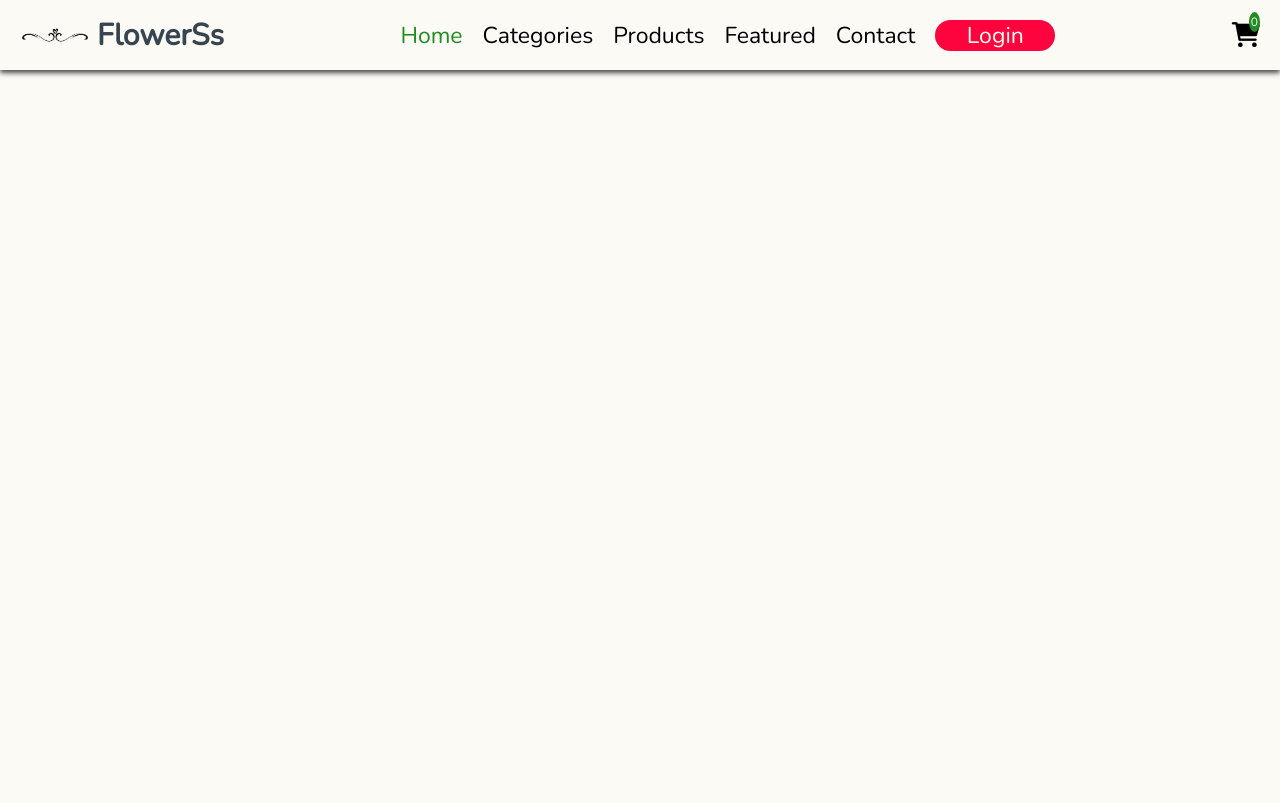
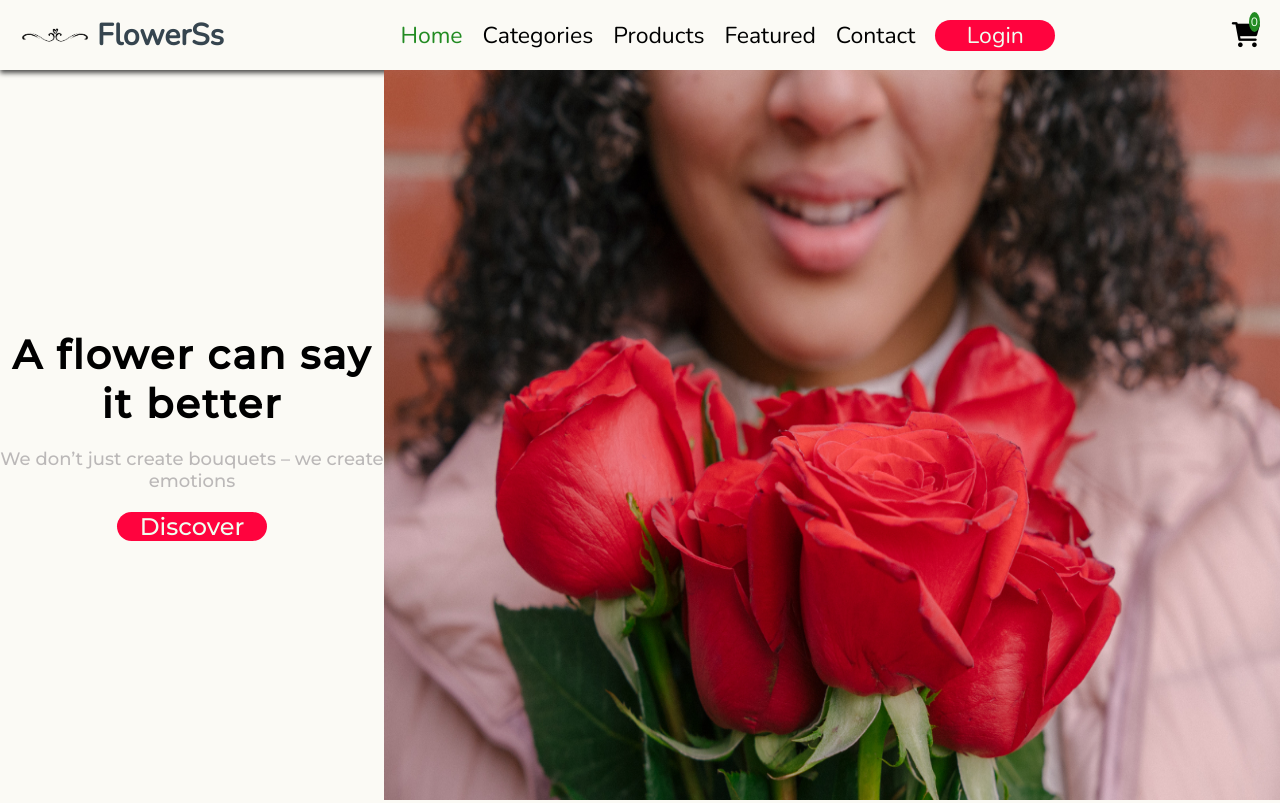
Before and after one commit to greatAlhazen/express-flower-shop, a Node server app: page /home/ in a window 1280 px wide. Before the commit the page ends 77 px from the top, so only its background shows below. Run offline with Node 20, Linux system fonts and the light colour scheme.

Commit message:
create home section

```diff
--- a/public/css/head.css
+++ b/public/css/head.css
@@ -3,6 +3,7 @@
     --soft-white: #FBFAF5;
     --honeydew:#F0FFF0;
     --secondary-color:#228B22;
+    --gray:rgb(187, 184, 184);
     --charcoal:#36454F;
     --vampire-black:#080808;
     --box-shadow:0 3px 5px rgba(0,0,0,0.7);
@@ -49,6 +50,7 @@ a{
 .btn:hover{
     transform: translateY(.2rem);
     background: var(--secondary-color);
+    color:var(--charcoal);
 }
 
 header{
@@ -88,7 +90,7 @@ header{
     font-size:2.3rem;
 }
 
-.navListItem .active,.navListItem a:hover{
+.navListItem .active,.navListItem #links:hover{
     color:var(--secondary-color);
 }
 
@@ -152,10 +154,12 @@ header{
         position: absolute;
         width:100%;
         top:7rem;
+        left:0;
         display: none;
         align-items: center;
         justify-content: center;
         flex-direction: column;
+        background-color: var(--honeydew);
     }
 
     .navList.active{
--- /dev/null
+++ b/public/css/home.css
@@ -0,0 +1,76 @@
+.home{
+    display: flex;
+    width: 100%;
+}
+
+.homeContent{
+    width:30%;
+    display: flex;
+    align-items: center;
+    justify-content: center;
+    flex-direction: column;
+    gap:2rem;
+}
+
+.homeContentHeading{
+    font-size:4rem;
+    letter-spacing: .2rem;
+    text-align: center;
+}
+
+.homeContentDesc{
+    font-size:1.8rem;
+    color:var(--gray);
+    text-align: center;
+}
+
+.homeContent .btn{
+    width:15rem;
+}
+
+.homeImage{
+    width:70%;
+    height:calc(100vh - 7rem);
+}
+
+.homeImage img{
+    width:100%;
+    height:100%;
+}
+
+
+
+
+
+
+
+
+
+
+
+@media (max-width:991px) {
+    .homeContent{
+        width:50%;
+    }
+
+    .homeImage{
+        width:50%;
+    }
+}
+
+@media (max-width:768px) {
+
+    .home{
+        flex-flow: column-reverse;
+    }
+
+    .homeContent{
+        width:100%;
+        margin-top:2rem;
+    }
+
+    .homeImage{
+        width:100%;
+
+    }
+}
--- a/views/home.ejs
+++ b/views/home.ejs
@@ -5,6 +5,17 @@
 
     <%- include('partials/navbar')  %>
 
+    <section class="home" id="home">
+        <div class="homeContent">
+            <h1 class="homeContentHeading">A flower can say it better</h1>
+            <p class="homeContentDesc">We don’t just create bouquets – we create emotions</p>
+            <a class="btn">Discover</a>
+        </div>
+        <div class="homeImage">
+            <img src="/images/home.jpg" alt="homeImage">
+        </div>
+    </section>
+
 
     <script src="/scripts/navbar.js"></script>
 <%- include('partials/end')  %>
```
Also changed, not shown: public/images/home.jpg (added).
